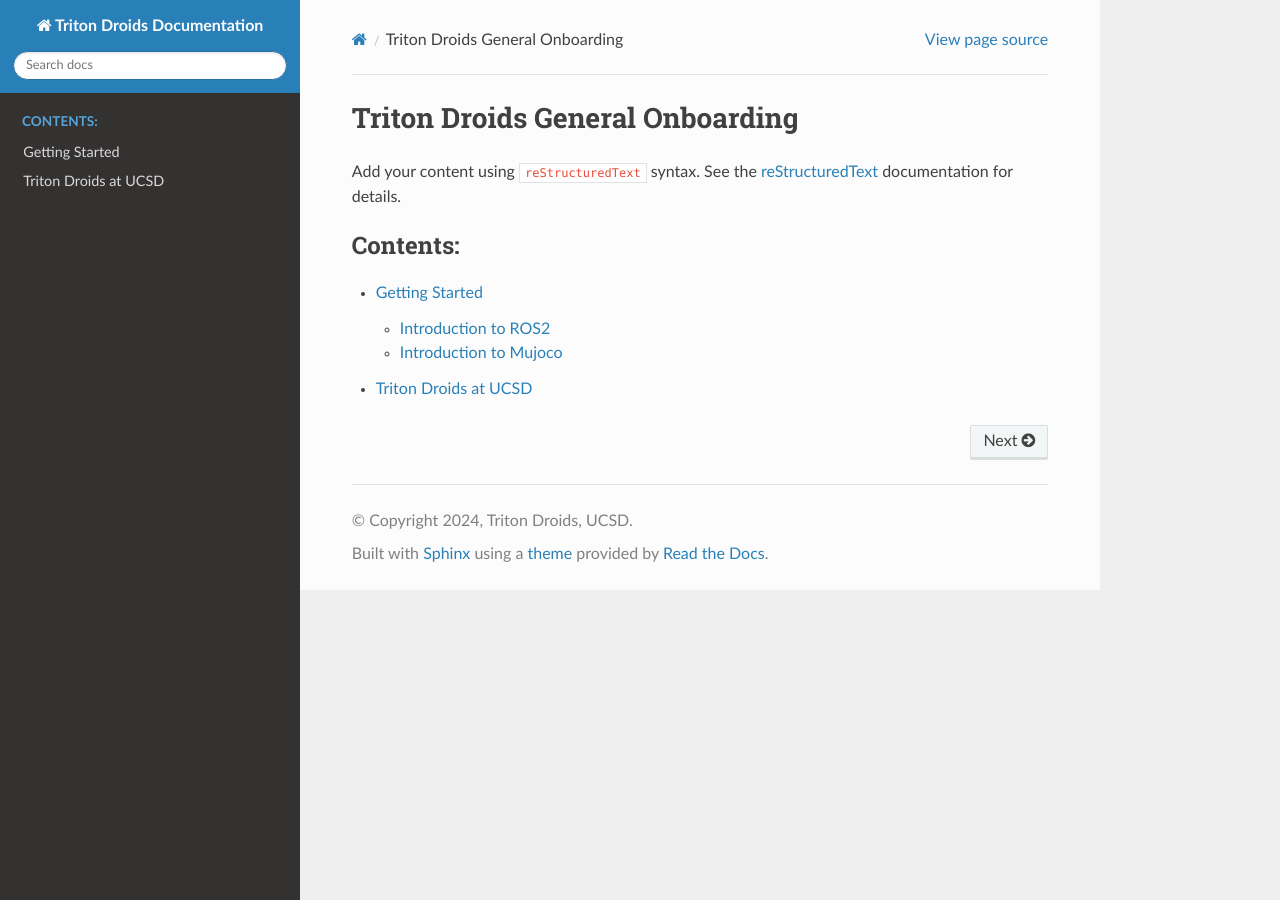
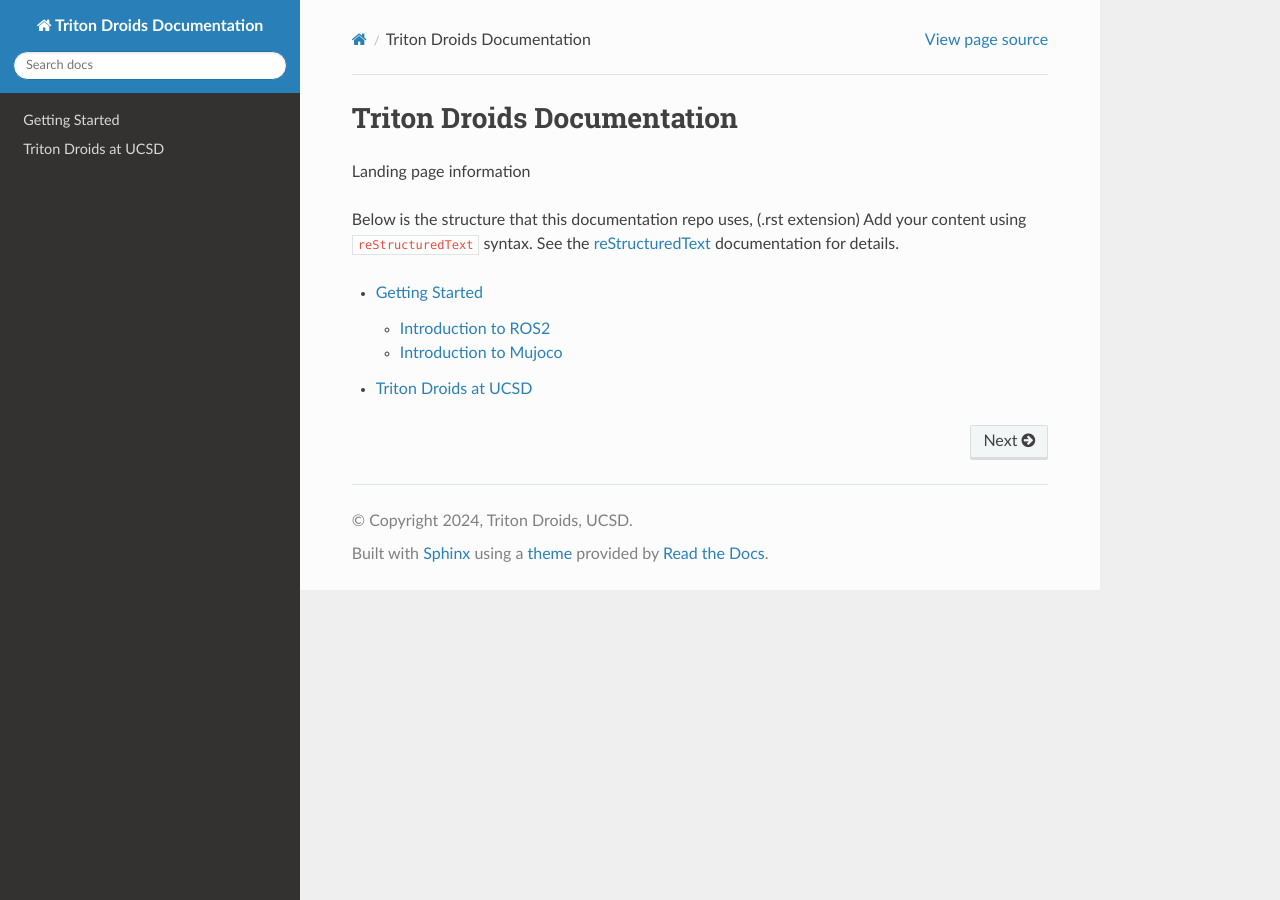
Before and after one commit to triton-droids/droids-doc, a Sphinx documentation site: the page built from source/index.rst, in a window 1280 px wide. Built offline with Sphinx 7.4.7 and the Read the Docs theme 3.1.0, drawn with Linux system fonts in a browser that asks for light colours.

Commit message:
Rewording of landing page

```diff
--- a/source/index.rst
+++ b/source/index.rst
@@ -3,9 +3,12 @@
    You can adapt this file completely to your liking, but it should at least
    contain the root `toctree` directive.
 
-Triton Droids General Onboarding
+Triton Droids Documentation
 =========================================
 
+Landing page information
+
+Below is the structure that this documentation repo uses, (.rst extension)
 Add your content using ``reStructuredText`` syntax. See the
 `reStructuredText <https://www.sphinx-doc.org/en/master/usage/restructuredtext/index.html>`_
 documentation for details.
@@ -13,7 +16,6 @@ documentation for details.
 
 .. toctree::
    :maxdepth: 2
-   :caption: Contents:
 
    getting_started/index
    about/index
```
Also changed, not shown: 8 other files.
